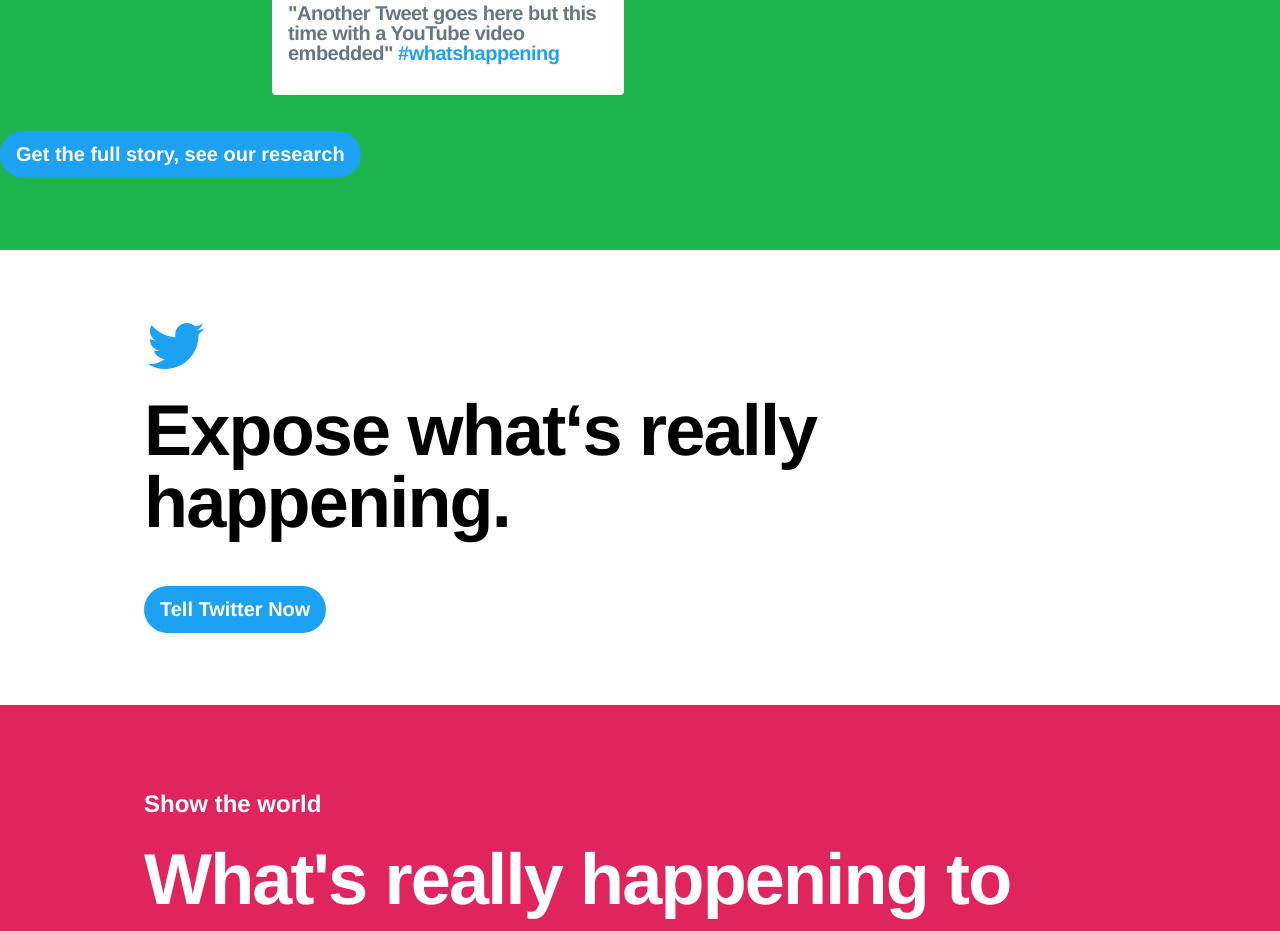
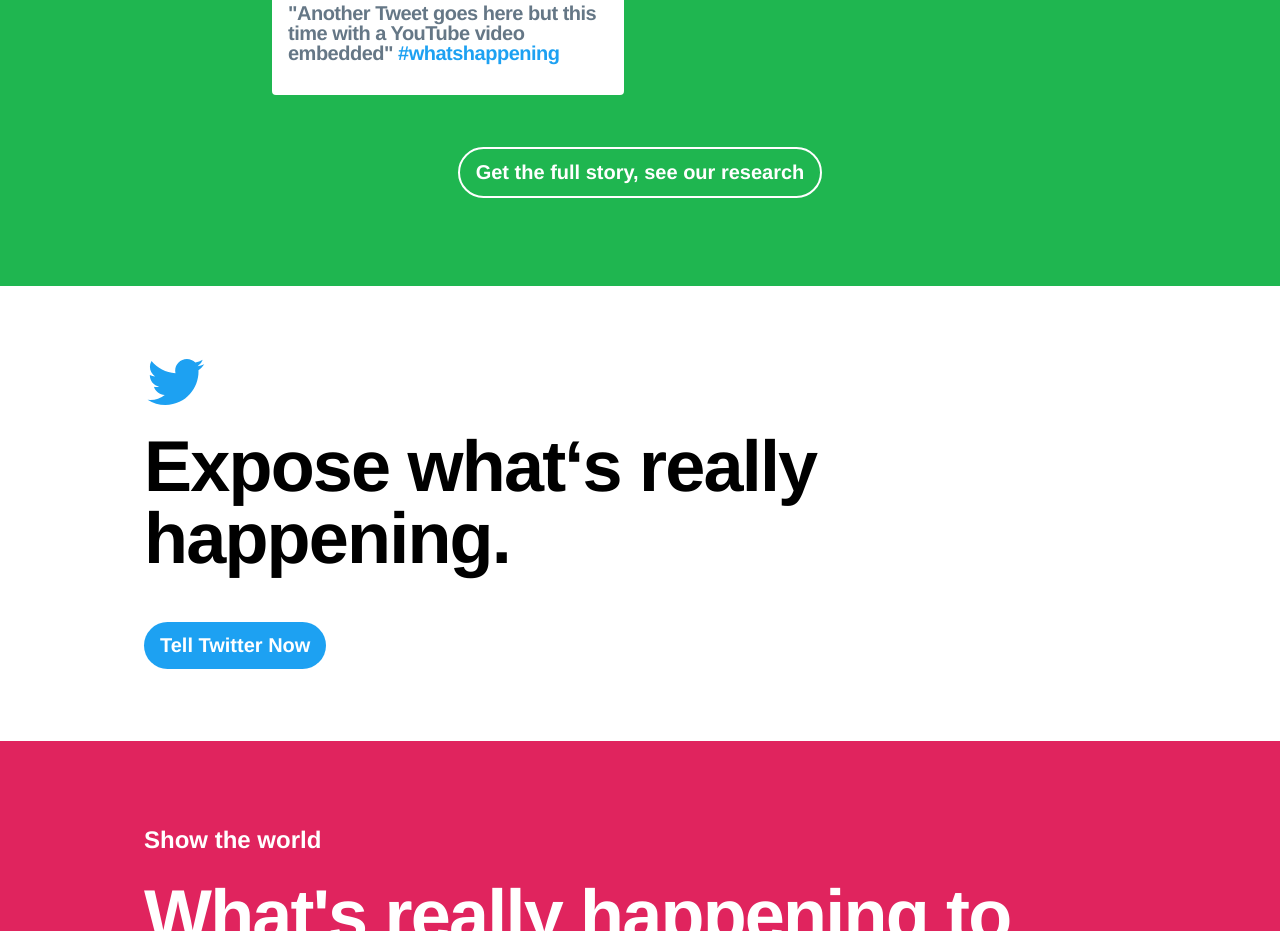
Before and after one commit to wearethoughtfox/amnesty-twitter, a plain HTML site: page index.html in a window 1280 px wide. Shown: the part 2894-3825 px from the top of the page. Drawn offline with Linux system fonts and the light colour scheme.

Commit message:
Centre the button and change style

```diff
--- a/index.html
+++ b/index.html
@@ -231,7 +231,10 @@
        </div>
      </div>
 
-     <a class="f6 f4-l fw7 link dim br-pill ph3 pv2-5 mb2 dib white bg-twitter-blue" href="#0">Get the full story, see our research</a>
+     <div class="mw5 mw7-ns center pa3 ph5-ns tc">
+       <a class="f6 f4-l fw7 link dim br-pill ph3 pv2-5 mb2 dib white ba bw1" href="#0">Get the full story, see our research</a>
+     </div>
+
     </section>
 
 
```
